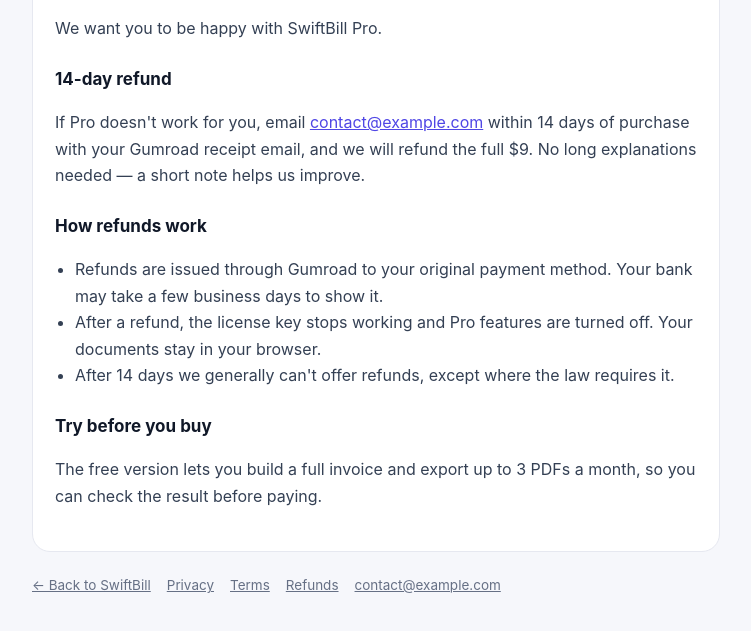
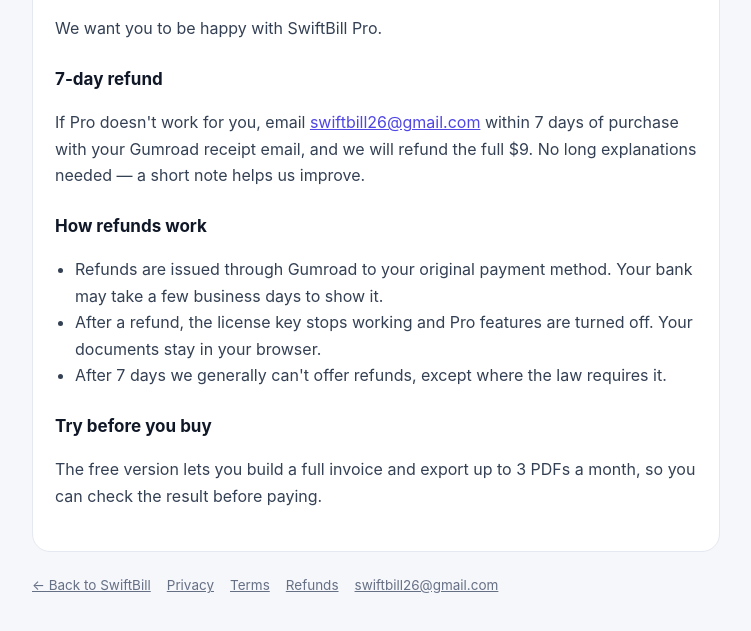
Before and after one commit to seohn0228-jpg/swiftbill, a plain HTML site: page refund.html in a window 1280 px wide. Shown: the part 173-804 px from the top of the page, without its empty margins (264-1015 px from the left). Drawn offline with Linux system fonts and the light colour scheme.

Commit message:
Set contact email and 7-day refund window
Co-Authored-By: Claude Opus 5.5 <noreply@anthropic.com>
Claude-Session: https://claude.ai/code/session_01SW3fUposc6r9FkKi2kry2n

```diff
--- a/refund.html
+++ b/refund.html
@@ -32,18 +32,18 @@ a{color:var(--accent)}
 <h1>Refund Policy</h1>
 <p class="upd">Last updated: November 26, 2026</p>
 <p>We want you to be happy with SwiftBill Pro.</p>
-<h2>14-day refund</h2>
-<p>If Pro doesn't work for you, email <a href="mailto:contact@example.com">contact@example.com</a> within 14 days of purchase with your Gumroad receipt email, and we will refund the full $9. No long explanations needed — a short note helps us improve.</p>
+<h2>7-day refund</h2>
+<p>If Pro doesn't work for you, email <a href="mailto:swiftbill26@gmail.com">swiftbill26@gmail.com</a> within 7 days of purchase with your Gumroad receipt email, and we will refund the full $9. No long explanations needed — a short note helps us improve.</p>
 <h2>How refunds work</h2>
 <ul>
 <li>Refunds are issued through Gumroad to your original payment method. Your bank may take a few business days to show it.</li>
 <li>After a refund, the license key stops working and Pro features are turned off. Your documents stay in your browser.</li>
-<li>After 14 days we generally can't offer refunds, except where the law requires it.</li>
+<li>After 7 days we generally can't offer refunds, except where the law requires it.</li>
 </ul>
 <h2>Try before you buy</h2>
 <p>The free version lets you build a full invoice and export up to 3 PDFs a month, so you can check the result before paying.</p>
   </div>
-  <nav class="foot"><a href="./">← Back to SwiftBill</a><a href="privacy.html">Privacy</a><a href="terms.html">Terms</a><a href="refund.html">Refunds</a><a href="mailto:contact@example.com">contact@example.com</a></nav>
+  <nav class="foot"><a href="./">← Back to SwiftBill</a><a href="privacy.html">Privacy</a><a href="terms.html">Terms</a><a href="refund.html">Refunds</a><a href="mailto:swiftbill26@gmail.com">swiftbill26@gmail.com</a></nav>
 </div>
 </body>
 </html>
```
Also changed, not shown: index.html (+2 -2 lines), privacy.html (+2 -2 lines), terms.html (+2 -2 lines), 1 other file.
